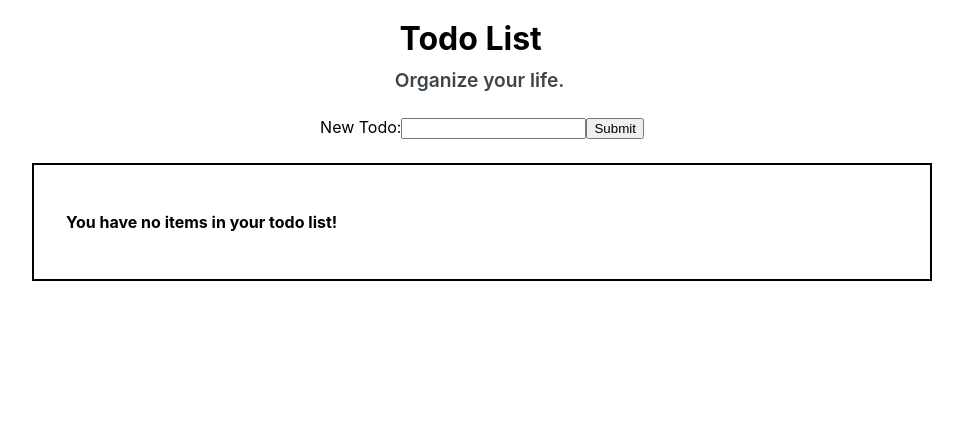
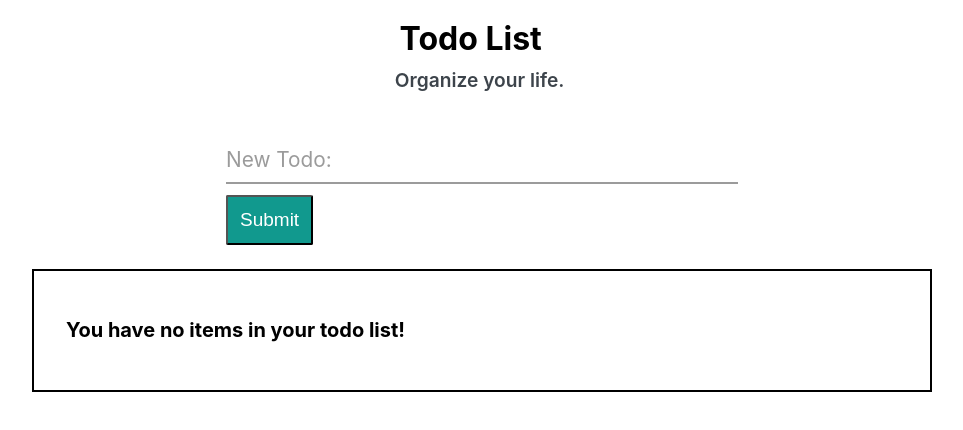
Before and after one commit to TSolo315/todo-list-react, a React (Create React App) app: page / in a window 1280 px wide. Shown: the top 430 px of the page, without its empty margins (158-1121 px from the left). Built offline with nearby package versions, Linux system fonts and the light colour scheme.

Commit message:
Input styling

```diff
--- a/src/App.css
+++ b/src/App.css
@@ -54,9 +54,9 @@
 }
 
 .todo-item-list span.inline-text {
-  color: darkcyan;
+  color: #11998e;
   font-weight: 600;
-  font-size: 20px;
+  font-size: 24px;
   padding: .5em;
 }
 
@@ -92,6 +92,7 @@
   text-decoration: none;
   font-family: 'Open Sans', sans-serif;
   min-width: 100px;
+  transition: background-color .15s linear
 }
 .ghost-button.delete {
   border: 1px solid red;
@@ -149,3 +150,89 @@
   text-align: left;
 
 }
+
+
+.form__group {
+  position: relative;
+  padding: 15px 0 0;
+  margin-top: 10px;
+  width: 50%;
+}
+
+@media only screen and (min-width : 768px) {
+  .form__group {
+    width: 40%;
+  }
+}
+
+.form__field {
+  font-family: inherit;
+  width: 100%;
+  border: 0;
+  border-bottom: 2px solid #9b9b9b;
+  outline: 0;
+  font-size: 1.3rem;
+  color: #000;
+  padding: 7px 0;
+  background: transparent;
+  transition: border-color 0.2s;
+}
+.form__field::placeholder {
+  color: transparent;
+}
+.form__field:placeholder-shown ~ .form__label {
+  font-size: 1.3rem;
+  cursor: text;
+  top: 20px;
+}
+
+.form__label {
+  position: absolute;
+  top: 0;
+  display: block;
+  transition: 0.2s;
+  font-size: 1rem;
+  color: #9b9b9b;
+}
+
+.form__field:focus {
+  padding-bottom: 6px;
+  font-weight: 700;
+  border-width: 3px;
+  border-image: linear-gradient(to right, #11998e, #38ef7d);
+  border-image-slice: 1;
+}
+.form__field:focus ~ .form__label {
+  position: absolute;
+  top: 0;
+  display: block;
+  transition: 0.2s;
+  font-size: 1rem;
+  color: #11998e;
+  font-weight: 700;
+}
+
+/* reset input */
+.form__field:required, .form__field:invalid {
+  box-shadow: none;
+}
+
+strong.empty-list {
+  font-size: 20px;
+}
+
+.todo-submit {
+  margin-top: .6em;
+  cursor: pointer;
+  display: inline-block;
+  font-size: 19px;
+  padding: 12px;
+  border-radius: 2px;
+  color: #fff;
+  background-color:#11998e;
+  transition: background-color .2s linear;
+}
+
+.todo-submit:hover {
+  background-color:#0d6b63;
+}
--- a/src/components/todo-input.js
+++ b/src/components/todo-input.js
@@ -21,10 +21,10 @@ function TodoInput(props) {
   }
 
   return(
-    <form onSubmit={handleSubmit}>
-      <label htmlFor="todoEntry">New Todo:</label>
-        <input type="text" name="todoEntry" />
-      <input type="submit" value="Submit" />
+    <form onSubmit={handleSubmit} className="form__group field">
+        <input type="text" name="todoEntry" placeholder="New Todo" className="form__field" required />
+        <label htmlFor="todoEntry" className="form__label">New Todo:</label>
+      <input type="submit" value="Submit" className="todo-submit" />
     </form>
   );
 }
--- a/src/components/todo-item-list.js
+++ b/src/components/todo-item-list.js
@@ -60,7 +60,7 @@ function TodoItemList(props) {
     return (
       <div className="todo-item-list">
         <ul>
-          <p><strong>You have no items in your todo list!</strong></p>
+          <p><strong className="empty-list">You have no items in your todo list!</strong></p>
         </ul>
       </div>
     );
```
